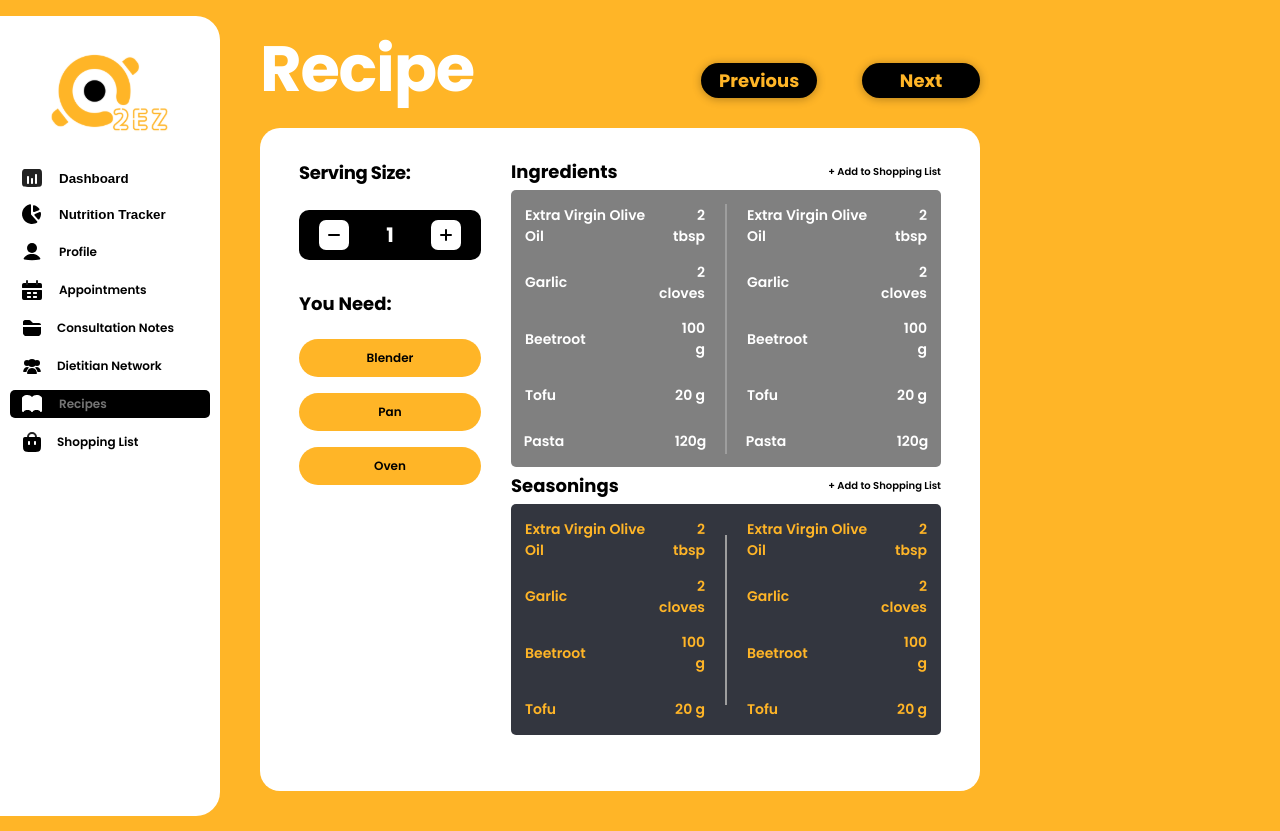
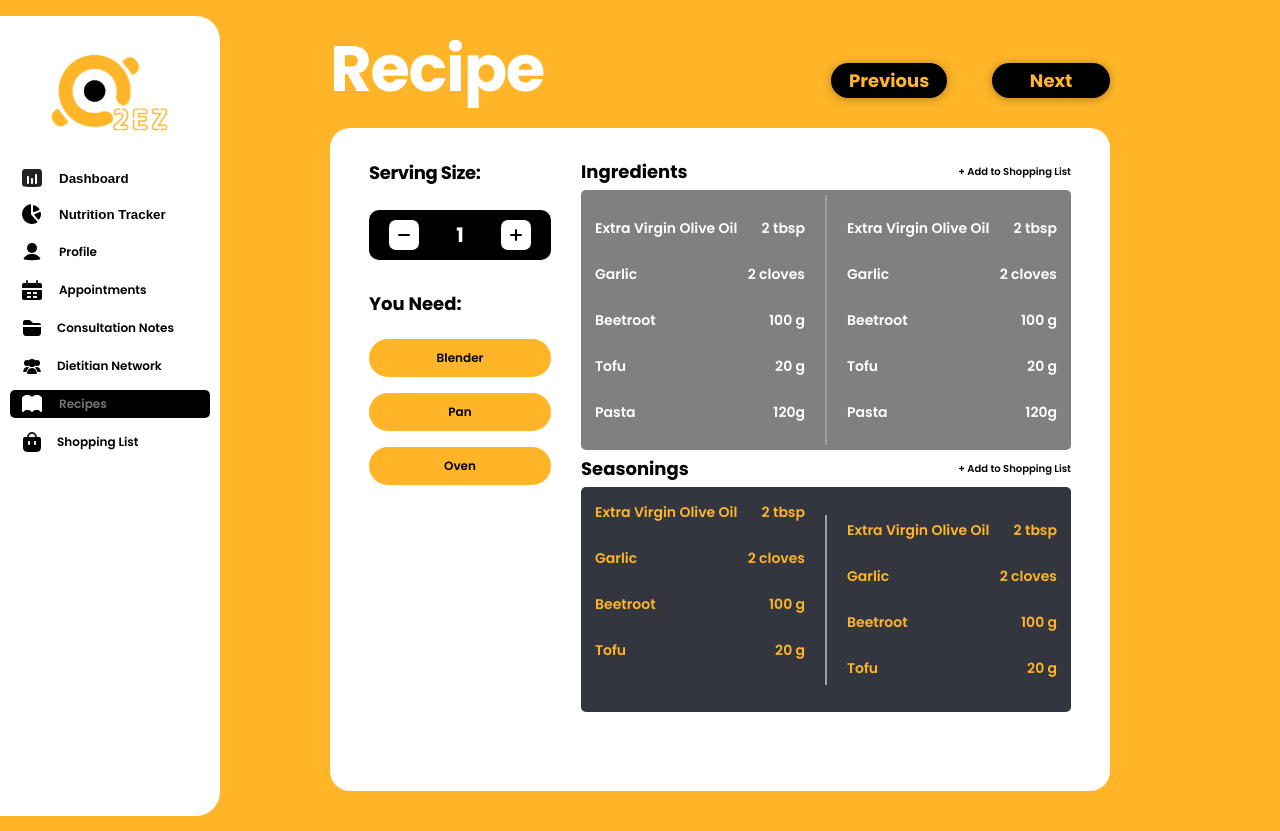
Before and after one commit to EdilAkynbekov/webapp, a Next.js app: page /RecipeB in a window 1280 px wide. Built offline with nearby package versions, Linux system fonts and the light colour scheme; grey boxes are pictures that could not be loaded.

Commit message:
Added JS and css

```diff
--- a/pages/RecipeB.tsx
+++ b/pages/RecipeB.tsx
@@ -4,9 +4,9 @@ import RightPanel from "../components/recipe/right-panel";
 
 const RecipeIngredientA: NextPage = () => {
   return (
-    <div className="w-full min-h-screen bg-orange overflow-y-auto flex flex-row items-center justify-start py-0 pr-10 pl-0 box-border gap-[40px] tracking-[normal] text-center text-xs text-black font-poppins mq675:gap-[40px] mq750:pl-5 mq750:box-border">
+    <div className="w-full min-h-screen bg-orange overflow-y-auto flex flex-row items-center justify-center py-0 pr-10 pl-0 box-border gap-[40px] tracking-[normal] text-center text-xs text-black font-poppins mq675:gap-[40px] mq750:pl-5 mq750:box-border">
       <RightPanel />
-      <section className="flex-1 flex flex-col items-start justify-start py-10 pl-[260px] box-border gap-[30px] max-w-[calc(100%_-_260px)] text-left text-[64px] text-white font-poppins mq750:pt-[26px] mq750:pb-[26px] mq750:box-border mq750:max-w-full">
+      <section className="flex-1 flex flex-col items-center justify-center py-10 pl-[200px] box-border gap-[30px] max-w-[calc(100%_-_260px)] text-left text-[64px] text-white font-poppins mq750:pt-[26px] mq750:pb-[26px] mq750:box-border mq750:max-w-full">
         <div className="self-stretch flex flex-row flex-wrap items-end justify-center gap-[45px] max-w-full mq450:gap-[45px]">
           <div className="flex-1 flex flex-row items-center justify-start py-5 px-0 box-border min-w-[216px] max-w-full">
             <h1 className="m-0 w-[216px] relative text-inherit tracking-[-0.02em] leading-[18.07px] font-bold font-inherit flex items-center mq750:text-[51px] mq750:leading-[14px] mq450:text-[38px] mq450:leading-[11px]">
```
